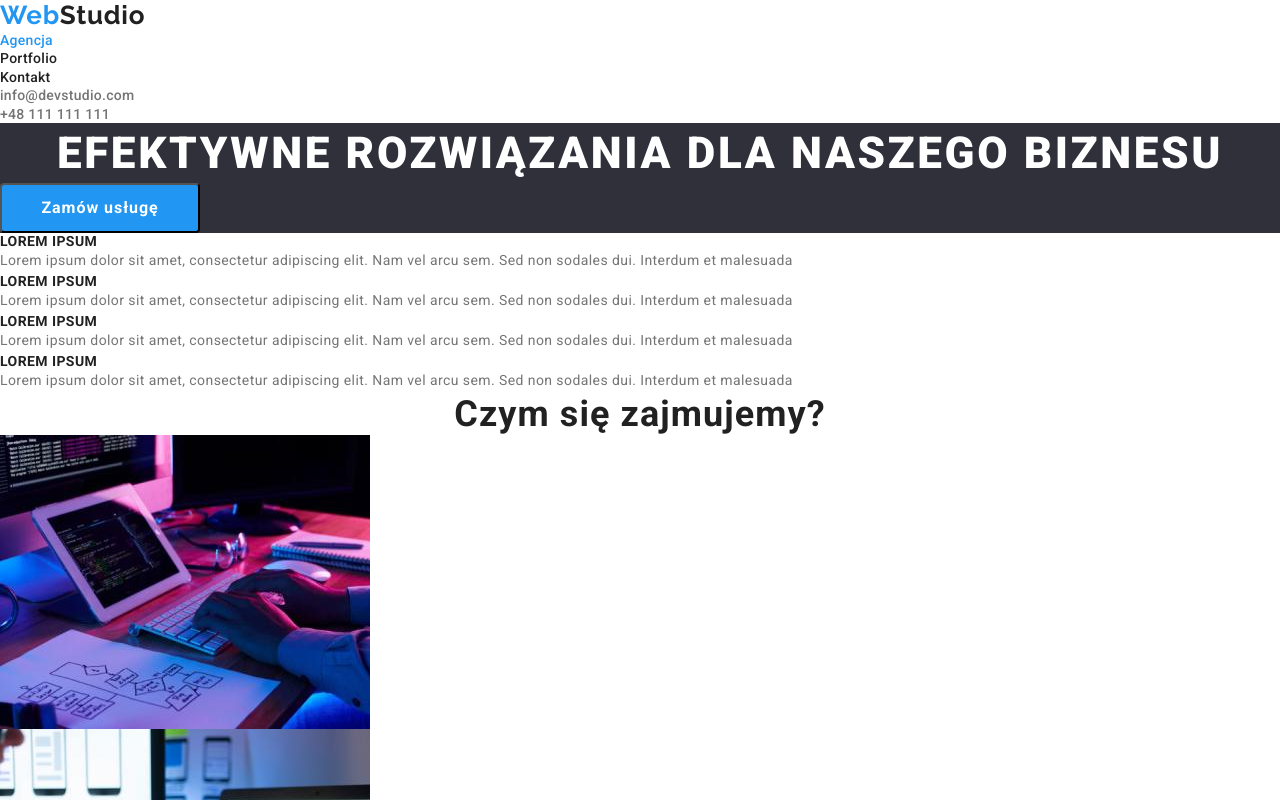
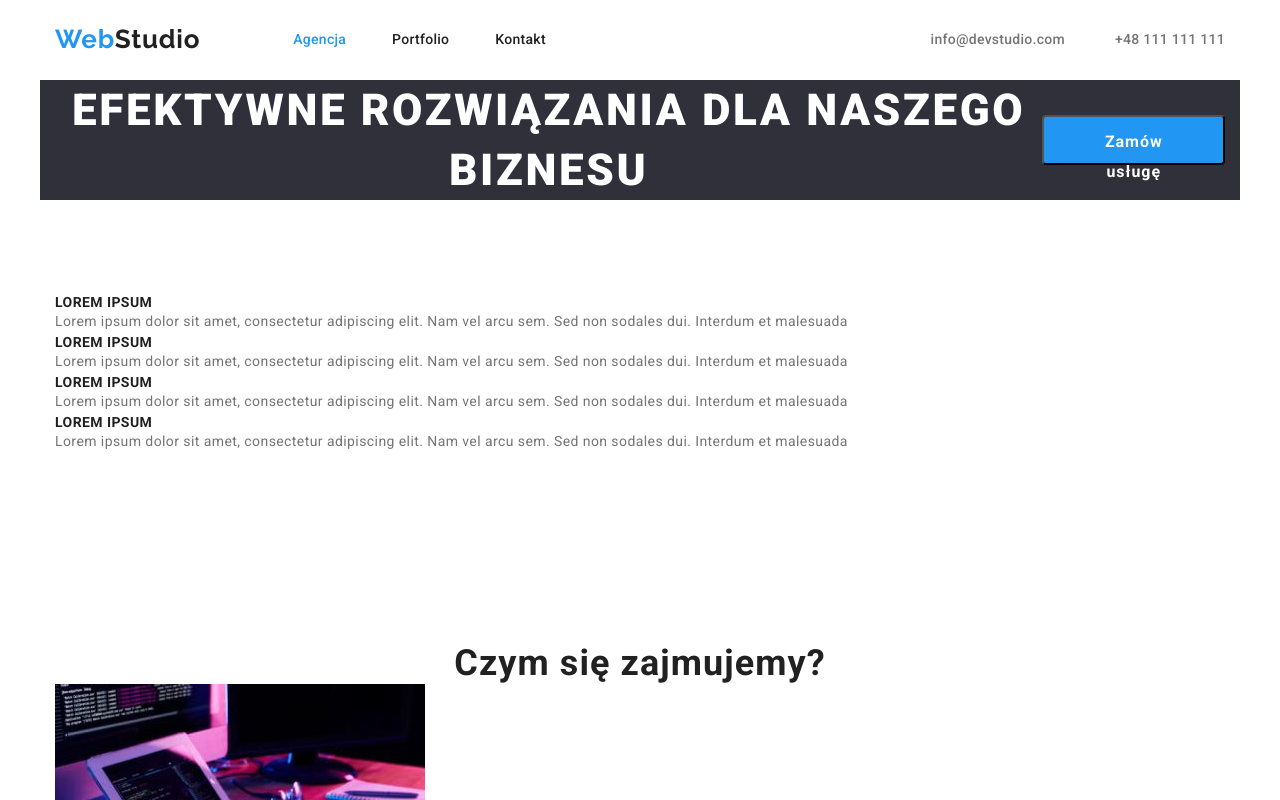
Before and after one commit to DariaOskaOssowska/goit-markup-hw-03, a plain HTML site: page index.html in a window 1280 px wide. Shown: the top 800 px of the page. Drawn offline with nearby package versions, Linux system fonts and the light colour scheme.

Commit message:
Nadanie styli dla sekcji header

```diff
--- a/css/styles.css
+++ b/css/styles.css
@@ -47,6 +47,18 @@ img {
 
 .link {
   text-decoration: none;
+}
+
+.container {
+  width: 1200px;
+  margin: 0 auto;
+  padding: 0 15px;
+  align-items: center;
+}
+
+.section {
+  padding-top: 94px;
+  padding-bottom: 94px;
 }
 
 /* ========= COMPONENTS ======== */
@@ -100,6 +112,39 @@ img {
 }
 /* ========= END LOGO ========== */
 
+.header .container {
+  display: flex;
+  padding-top: 24px;
+  padding-bottom: 25px;
+  align-items: center;
+}
+
+.navigation {
+  display: flex;
+}
+
+.navigation-logo {
+  margin-right: 93px;
+}
+
+.navigation-list-item:not(:last-child) {
+  margin-right: 46px;
+}
+
+.navigation-list {
+  display: flex;
+  align-items: center;
+}
+
+.header-address-list {
+  display: flex;
+  margin-left: auto;
+}
+
+.header-address-phone {
+  margin-left: 50px;
+}
+
 .navigation-list-link {
   color: var(--main-colorFont);
 }
@@ -125,6 +170,10 @@ img {
 
 /* ==========   MAIN   ========== */
 /* =======   HERO up side ======= */
+.hero-up-side .container {
+  display: flex;
+}
+
 .hero-up-side-bg {
   background-color: var(--dark-bgc);
   color: var(--third-colorFont);
@@ -140,6 +189,7 @@ img {
 }
 
 .modal-btn {
+  padding: 10px 41px;
   width: 200px;
   height: 50px;
   font-weight: 700;
--- a/index.html
+++ b/index.html
@@ -19,6 +19,7 @@
 <body>
     <!-- HEADER -->
     <header class="header">
+        <div class="container">
             <!-- Main navigation -->
             <nav class="navigation">
                 <a class="navigation-logo link" href="./index.html"><span class="text-even-theme">Web</span><span
@@ -35,58 +36,67 @@
             <ul class="header-address-list list">
                 <li class="header-address-list-item"><a class="header-address-mail link"
                         href="mailto:info@devstudio.com">info@devstudio.com</a></li>
-            <li class="header-address-list-item"><a class="header-address-phone link" href="tel:+48111111111">+48 111
+                <li class="header-address-list-item"><a class="header-address-phone link" href="tel:+48111111111">+48
+                        111
                         111
                         111</a></li>
             </ul>
+        </div>
     </header>
 
     <!-- Unique page conten -->
     <main>
         <!-- HERO up side-->
         <section class="hero-up-side">
-            <div class="hero-up-side-bg">
+            <div class="container hero-up-side-bg">
                 <h1 class="hero-main-header">efektywne rozwiązania dla naszego biznesu</h1>
                 <button class="modal-btn" type="button">Zamów usługę</button>
             </div>
         </section>
 
         <!-- HERO down side -->
-        <section class="hero-down-side">
+        <section class="hero-down-side section">
+            <div class="container">
                 <ul class="hero-list list">
                     <li class="hero-list-item">
                         <h3 class="hero-third-header">lorem ipsum</h3>
-                    <p class="hero-description">Lorem ipsum dolor sit amet, consectetur adipiscing elit. Nam vel arcu
+                        <p class="hero-description">Lorem ipsum dolor sit amet, consectetur adipiscing elit. Nam vel
+                            arcu
                             sem. Sed
                             non sodales dui.
                             Interdum et malesuada</p>
                     </li>
                     <li class="hero-list-item">
                         <h3 class="hero-third-header">lorem ipsum</h3>
-                    <p class="hero-description">Lorem ipsum dolor sit amet, consectetur adipiscing elit. Nam vel arcu
+                        <p class="hero-description">Lorem ipsum dolor sit amet, consectetur adipiscing elit. Nam vel
+                            arcu
                             sem. Sed
                             non sodales dui.
                             Interdum et malesuada</p>
                     </li>
                     <li class="hero-list-item">
                         <h3 class="hero-third-header">lorem ipsum</h3>
-                    <p class="hero-description">Lorem ipsum dolor sit amet, consectetur adipiscing elit. Nam vel arcu
+                        <p class="hero-description">Lorem ipsum dolor sit amet, consectetur adipiscing elit. Nam vel
+                            arcu
                             sem. Sed
                             non sodales dui.
                             Interdum et malesuada</p>
                     </li>
                     <li class="hero-list-item">
                         <h3 class="hero-third-header">lorem ipsum</h3>
-                    <p class="hero-description">Lorem ipsum dolor sit amet, consectetur adipiscing elit. Nam vel arcu
+                        <p class="hero-description">Lorem ipsum dolor sit amet, consectetur adipiscing elit. Nam vel
+                            arcu
                             sem. Sed
                             non sodales dui.
                             Interdum et malesuada</p>
                     </li>
                 </ul>
+            </div>
         </section>
 
         <!-- ABOUT US -->
-        <section class="about">
+        <section class="about section">
+            <div class="container">
                 <h2 class="second-header about-second-header">Czym się zajmujemy?</h2>
                 <ul class="about-img-list list">
                     <li class="about-img-list-item">
@@ -102,10 +112,12 @@
                             alt="Projektant korzysta z palety barw na tablecie">
                     </li>
                 </ul>
+            </div>
         </section>
 
         <!-- OUR TEAM -->
-        <section class="team">
+        <section class="team section">
+            <div class="container">
                 <h2 class="second-header `team-second-header">Nasz zespół</h2>
                 <ul class="team-list list">
                     <li class="team-list-item">
@@ -133,11 +145,13 @@
                         <p class="team-list-job">UI Designer</p>
                     </li>
                 </ul>
+            </div>
         </section>
     </main>
 
     <!-- Page footer -->
     <footer class="footer">
+        <div class="container">
             <a class="navigation-logo link" href="./index.html"><span class="text-even-theme">Web</span><span
                     class="text-dark-theme">Studio</span></a>
             <address class=" address">
@@ -148,10 +162,12 @@
                             21</a></li>
                     <li class="footer-list-item"><a class="footer-address-mail link"
                             href="mailto:info@example.com">info@example.com</a></li>
-                <li class="footer-list-item"><a class="footer-address-phone link" href="tel:+48111111111">+48 111 111
+                    <li class="footer-list-item"><a class="footer-address-phone link" href="tel:+48111111111">+48 111
+                            111
                             111</a></li>
                 </ul>
             </address>
+        </div>
     </footer>
 
 </body>
```
Also changed, not shown: portfolio.html (+12 -4 lines). Lines whose indentation alone changed are shown as unchanged.
